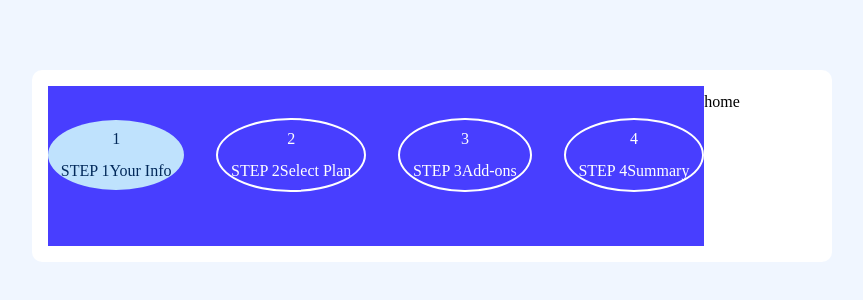
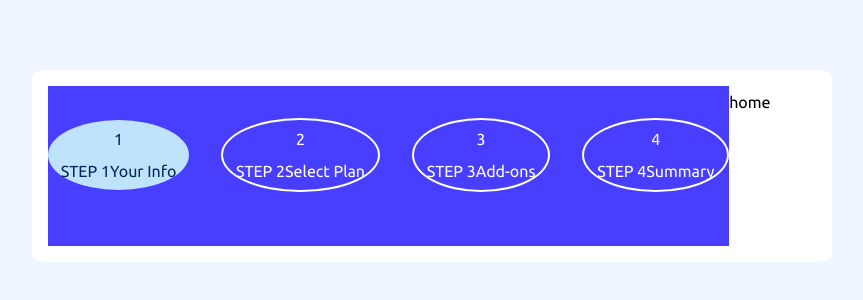
Before and after one commit to ibimina/multi-step-form, a Vue app: page / in a window 1280 px wide. Shown: the part 234-534 px from the top of the page, without its empty margins (208-1071 px from the left). Built offline with nearby package versions, Linux system fonts and the light colour scheme.

Commit message:
styles: added a font family to body

```diff
--- a/src/assets/main.css
+++ b/src/assets/main.css
@@ -1,3 +1,4 @@
+ @import url('https://fonts.googleapis.com/css2?family=Ubuntu:wght@400;500;700&display=swap');
 *,
 *::before,
 *::after {
@@ -10,6 +11,7 @@
     width: 100%;
     font-size: 16px;
     line-height: 32px;
+    font-family: 'Ubuntu', sans-serif;
 }
 img,picture{
     max-width: 100%;
```
